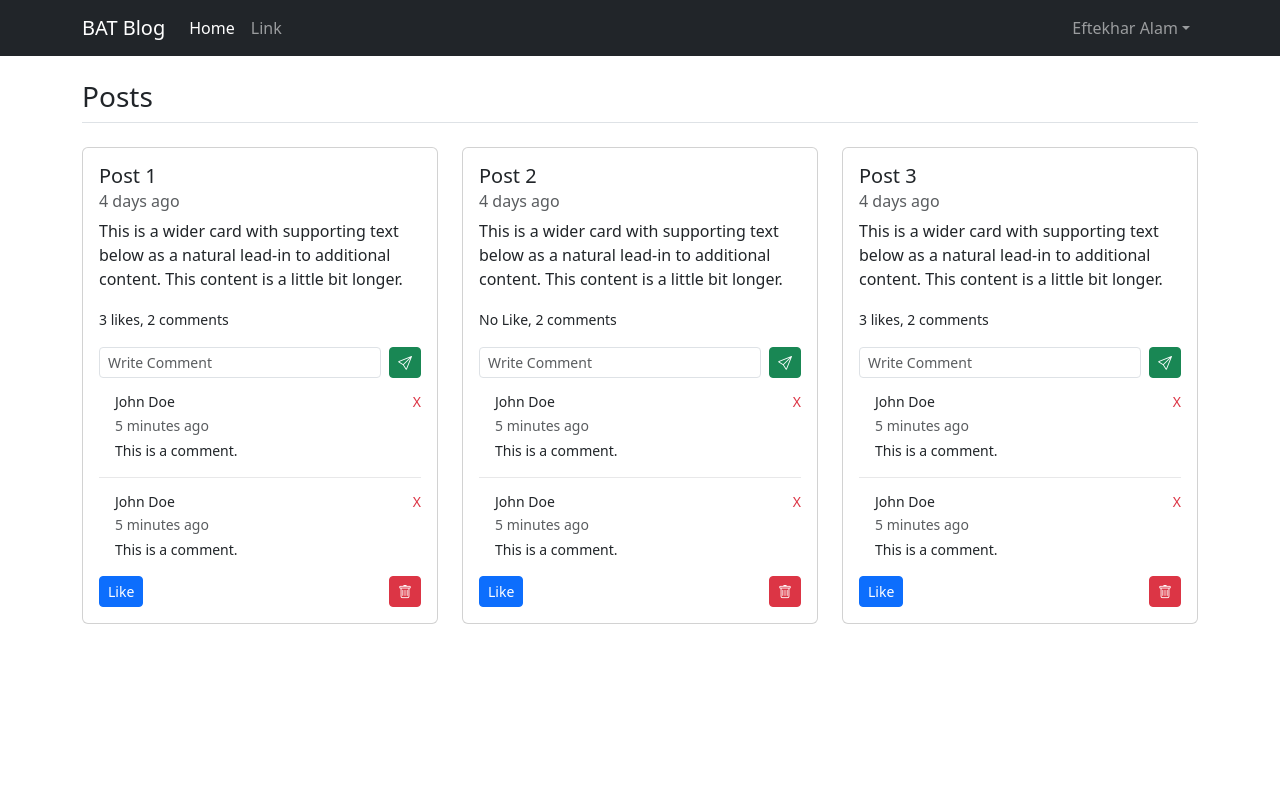
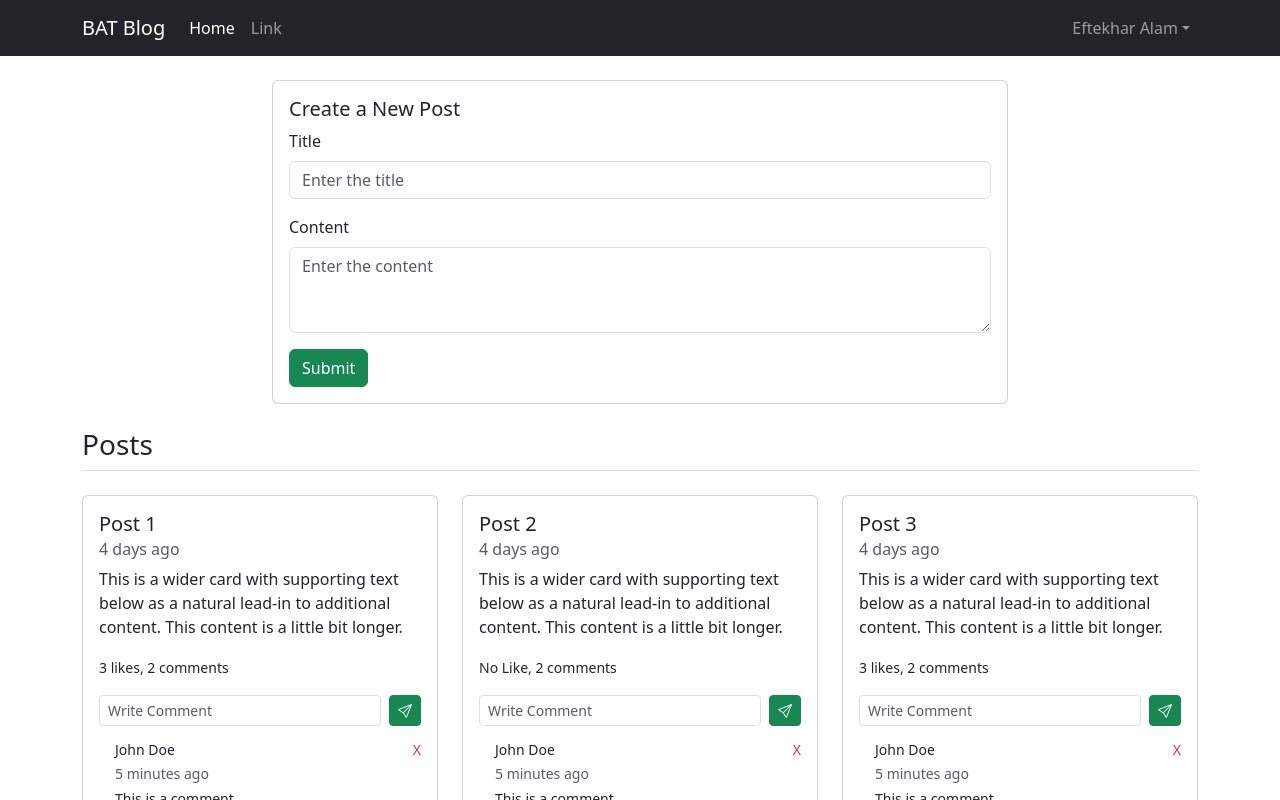
Before and after one commit to EftekharAlam2/trainingProject, a Vue app: page / in a window 1280 px wide. Shown: the top 800 px of the page. Built offline with nearby package versions, Linux system fonts and the light colour scheme.

Commit message:
new post create functionality added

```diff
--- a/src/App.vue
+++ b/src/App.vue
@@ -39,6 +39,25 @@ function deleteC(index){
   posts.value.splice(index, 1);
 }
 
+const formData = ref({
+  title: '',
+  content: ''
+})
+
+function submitData(){
+  posts.value.push({
+    id: posts.value.length + 1,
+    title: formData.value.title,
+    content: formData.value.content,
+    likes: 0,
+    comments: [],
+    date: moment().format('YYYY-MM-DD HH:mm:ss')
+  });
+
+  formData.value.title = '';
+  formData.value.content = '';
+}
+
 </script>
 
 <template>
@@ -73,20 +92,20 @@ function deleteC(index){
     </div>
   </nav>
 
-  <!-- <div class="container mt-4">
+  <div class="container mt-4">
     <div class="row">
       <div class="col-md-8 offset-md-2">
         <div class="card">
           <div class="card-body">
             <h5 class="card-title">Create a New Post</h5>
-            <form>
+            <form @submit.prevent="submitData()">
               <div class="mb-3">
                 <label for="title" class="form-label">Title</label>
-                <input type="text" class="form-control" id="title" placeholder="Enter the title">
+                <input type="text" class="form-control" id="title" placeholder="Enter the title" v-model="formData.title">
               </div>
               <div class="mb-3">
                 <label for="content" class="form-label">Content</label>
-                <textarea class="form-control" id="content" rows="3" placeholder="Enter the content"></textarea>
+                <textarea class="form-control" id="content" rows="3" placeholder="Enter the content" v-model="formData.content"></textarea>
               </div>
               <button type="submit" class="btn btn-success">Submit</button>
             </form>
@@ -94,7 +113,7 @@ function deleteC(index){
         </div>
       </div>
     </div>
-  </div> -->
+  </div>
 
   <div class="posts mt-4">
     <div class="container">
```
